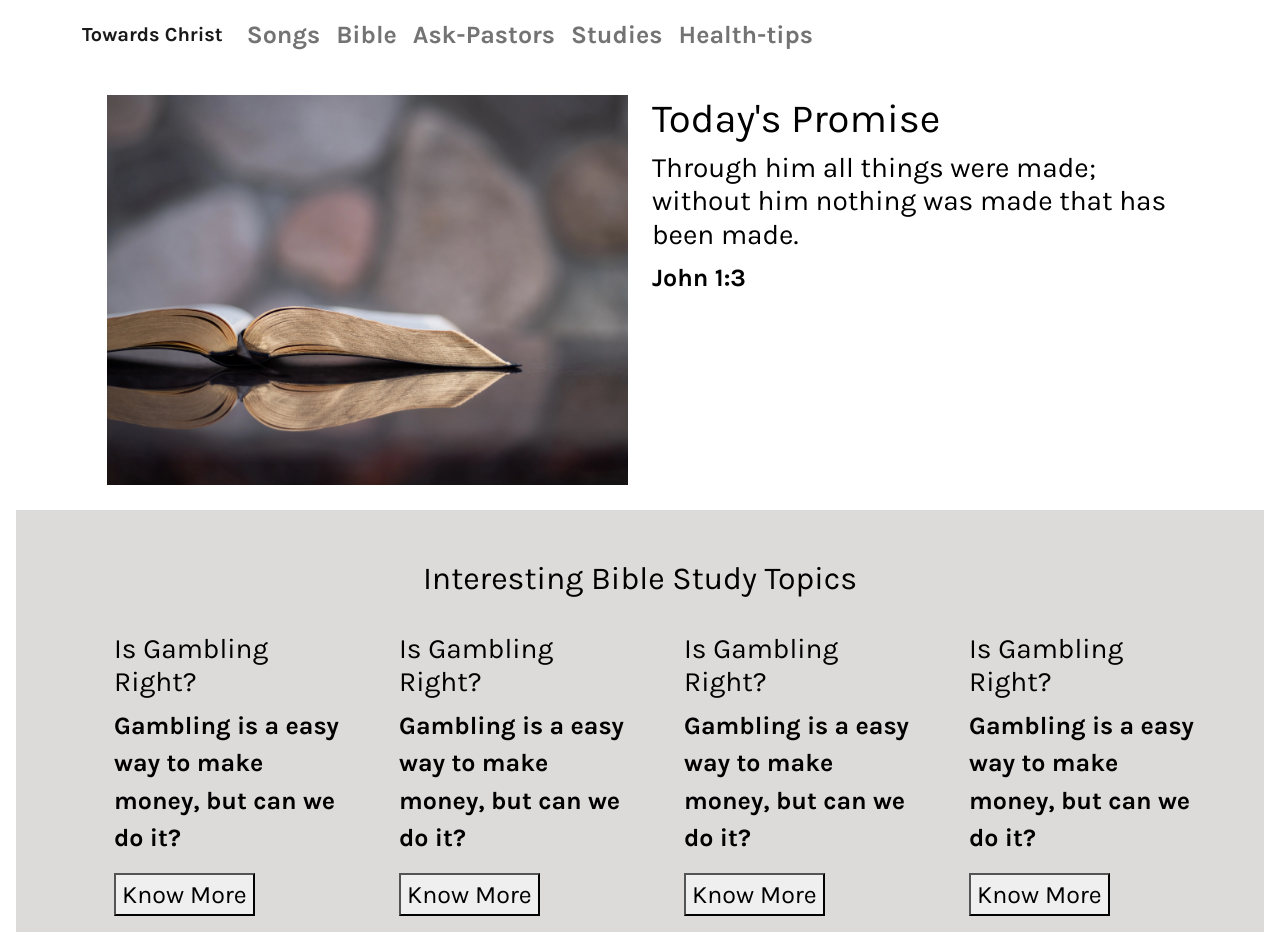
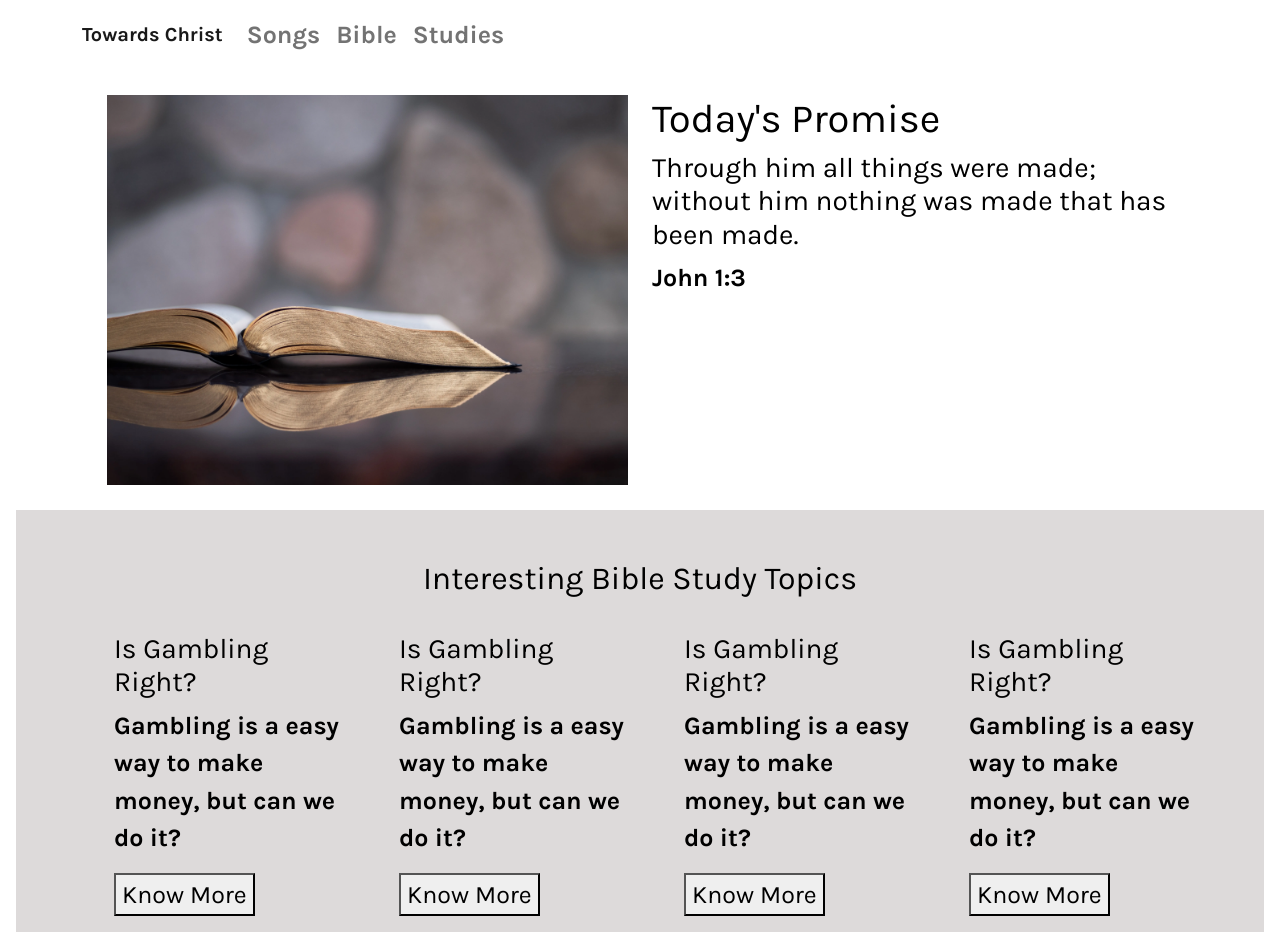
Before and after one commit to johan7004/yfc, a React (Create React App) app: page / in a window 1280 px wide. Built offline with nearby package versions, Linux system fonts and the light colour scheme.

Commit message:
commented out health tips and ask pastors

```diff
--- a/src/components/Navbar/NavBar.js
+++ b/src/components/Navbar/NavBar.js
@@ -21,15 +21,15 @@ function NavBar() {
               <Nav.Link as={Link} to={"bible"}>
                 Bible
               </Nav.Link>
-              <Nav.Link as={Link} to={"bible-q-a"}>
+              {/* <Nav.Link as={Link} to={"bible-q-a"}>
                 Ask-Pastors
-              </Nav.Link>
+              </Nav.Link> */}
               <Nav.Link as={Link} to={"bible-study"}>
                 Studies
               </Nav.Link>
-              <Nav.Link as={Link} to={"health-tips"}>
+              {/* <Nav.Link as={Link} to={"health-tips"}>
                 Health-tips
-              </Nav.Link>
+              </Nav.Link> */}
             </Nav>
           </Navbar.Collapse>
         </Container>
```
